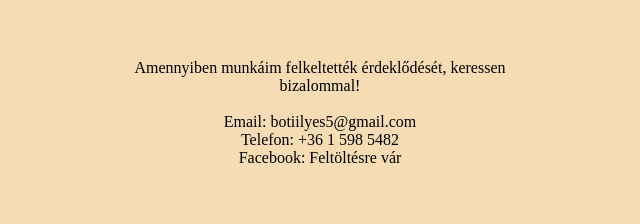
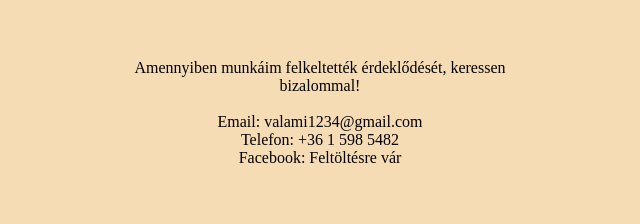
Before and after one commit to ilyesboti/ilyes_botond_portfolio, a plain HTML site: page third.html in a window 1280 px wide. Shown: the part 326-550 px from the top of the page, 440-1080 px from the left. Drawn offline with Linux system fonts and the light colour scheme; a web font is replaced by a local one.

Commit message:
Update third.html

```diff
--- a/third.html
+++ b/third.html
@@ -32,7 +32,7 @@
 		<section id='videos'>
 			Amennyiben munkáim felkeltették érdeklődését, keressen bizalommal!<br>
 			<br>
-			Email: botiilyes5@gmail.com
+			Email: valami1234@gmail.com
 			<br>
 			Telefon: +36 1 598 5482
 			<br>
```
